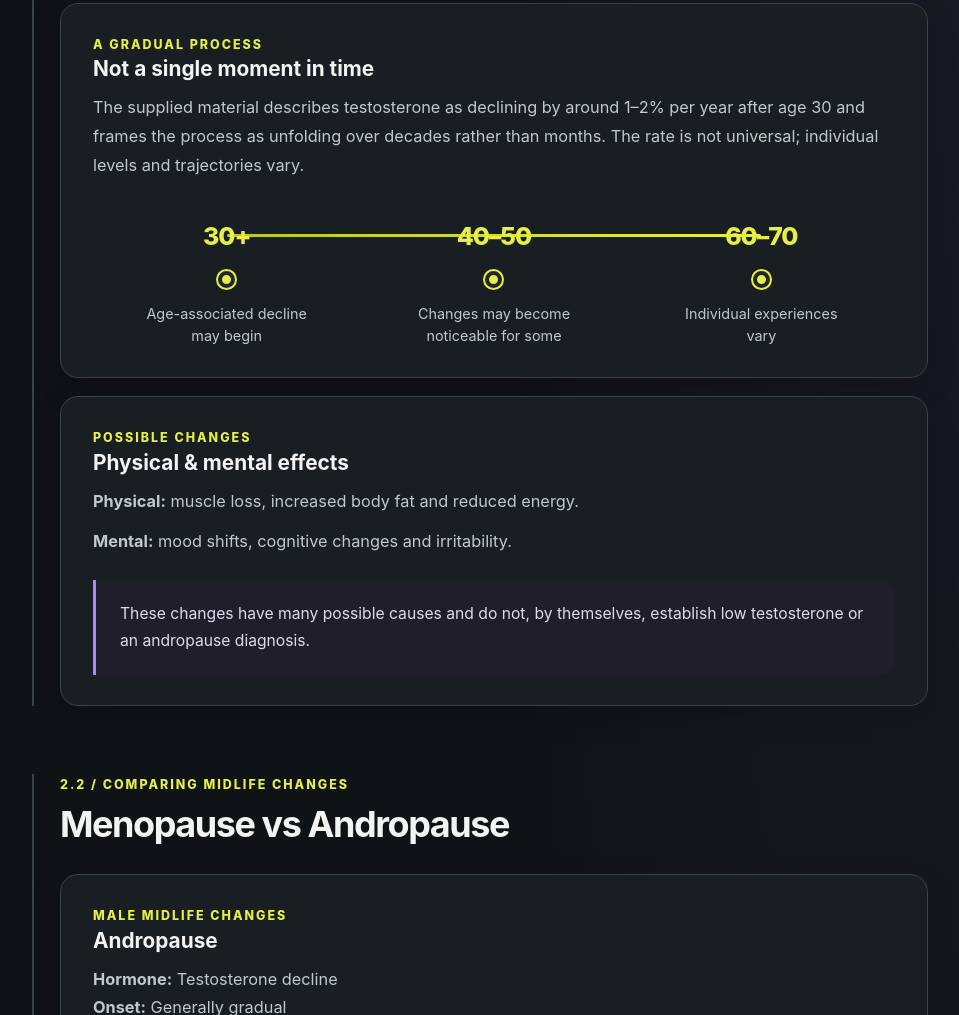
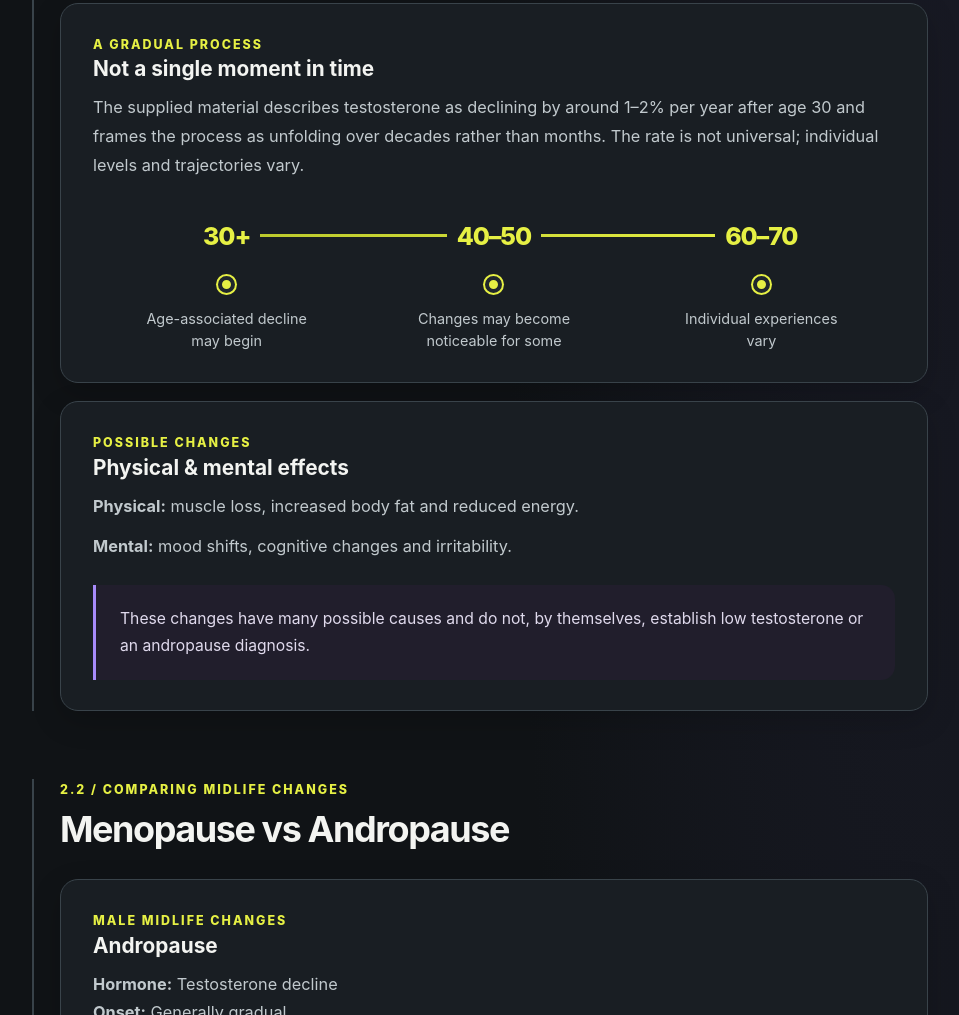
Before and after one commit to alex-sav92/men-info, a plain HTML site: page index.html in a window 1280 px wide. Shown: the part 3833-4848 px from the top of the page, without its empty margins (160-1119 px from the left). Drawn offline with Linux system fonts and the light colour scheme.

Commit message:
Add age label styling to index.html

```diff
--- a/index.html
+++ b/index.html
@@ -838,6 +838,13 @@ img {
     max-width: none;
   }
 }
+.age-label {
+  position: relative;
+  z-index: 2;
+  background: var(--panel);
+  padding: 0 10px;
+  margin-bottom: 18px;
+}
 
 </style>
 </head>
```
